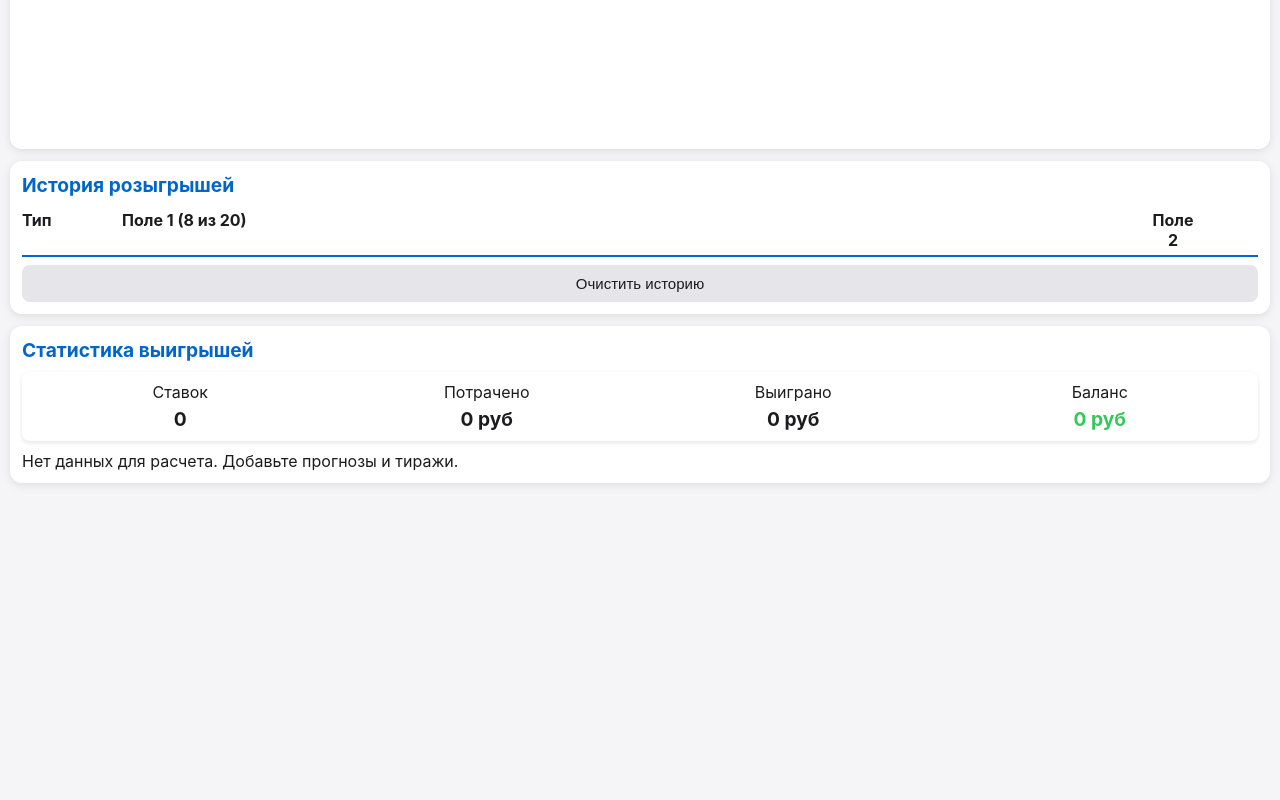
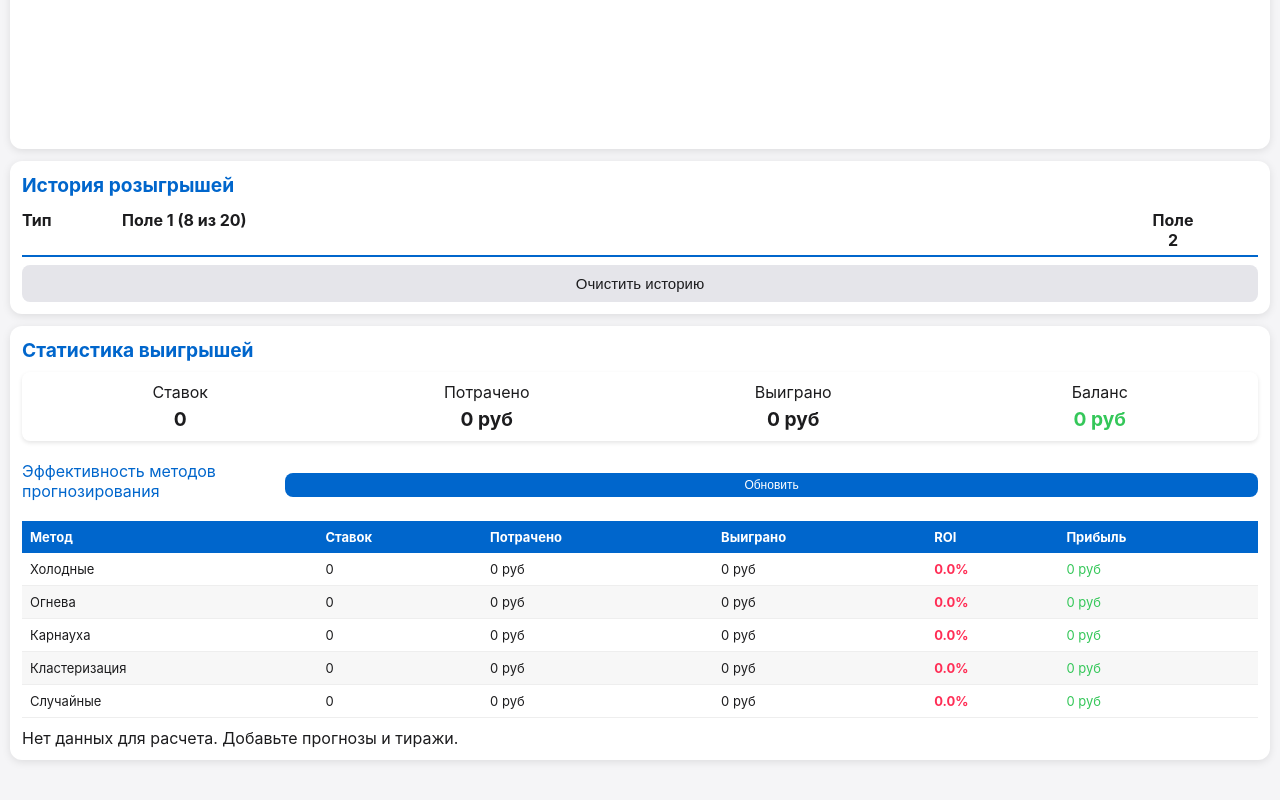
Before and after one commit to IgorEfimof/RDS5, a plain HTML site: page index.html in a window 1280 px wide. Shown: the part 1441-2241 px from the top of the page. Drawn offline with Linux system fonts and the light colour scheme.

Commit message:
Update index.html

```diff
--- a/index.html
+++ b/index.html
@@ -496,6 +496,49 @@
             border-radius: 10px;
             margin-left: 5px;
         }
+
+        /* Новые стили для статистики методов */
+        .method-stats {
+            margin-top: 20px;
+            width: 100%;
+            border-collapse: collapse;
+            font-size: 13px;
+        }
+        .method-stats th {
+            background: var(--primary-color);
+            color: white;
+            padding: 8px;
+            text-align: left;
+        }
+        .method-stats td {
+            padding: 8px;
+            border-bottom: 1px solid var(--history-border);
+        }
+        .method-stats tr:nth-child(even) {
+            background-color: rgba(0,0,0,0.03);
+        }
+        .dark-mode .method-stats tr:nth-child(even) {
+            background-color: rgba(255,255,255,0.05);
+        }
+        .roi-cell {
+            font-weight: bold;
+        }
+        .roi-positive {
+            color: var(--selected-color);
+        }
+        .roi-negative {
+            color: var(--secondary-color);
+        }
+        .stats-header {
+            display: flex;
+            justify-content: space-between;
+            align-items: center;
+            margin-top: 20px;
+        }
+        .stats-title {
+            color: var(--primary-color);
+            font-size: 1rem;
+        }
     </style>
 </head>
 <body>
@@ -593,6 +636,27 @@
                     <div id="balance" class="win-stat-value">0 руб</div>
                 </div>
             </div>
+
+            <div class="stats-header">
+                <div class="stats-title">Эффективность методов прогнозирования</div>
+                <button id="refreshStatsBtn" style="padding: 5px 10px; font-size: 12px;">Обновить</button>
+            </div>
+            <table class="method-stats" id="methodsStats">
+                <thead>
+                    <tr>
+                        <th>Метод</th>
+                        <th>Ставок</th>
+                        <th>Потрачено</th>
+                        <th>Выиграно</th>
+                        <th>ROI</th>
+                        <th>Прибыль</th>
+                    </tr>
+                </thead>
+                <tbody id="methodsStatsBody">
+                    <!-- Данные будут добавлены через JS -->
+                </tbody>
+            </table>
+
             <div id="winsDetails" class="wins-details"></div>
         </div>
     </div>
@@ -825,7 +889,7 @@
     // --- Добавление в историю ---
     document.getElementById('addHistoryBtn').onclick = () => {
         if(!inputValue) {
-            validationError.textContent = 'Введите числа в формате: номер_тиража|1,2,3,4,5,6,7,8|1';
+            validationError.textContent = 'Введите числа в формат: номер_тиража|1,2,3,4,5,6,7,8|1';
             validationError.style.display = 'block';
             return;
         }
@@ -1436,82 +1500,6 @@
         }, 100);
     }
 
-    // --- Расчет выигрышей ---
-    function updateWinsStats() {
-        const totalBets = history.filter(e => e.startsWith('Прогноз')).length;
-        const totalSpent = totalBets * 50;
-        let totalWon = 0;
-        let winsDetailsHTML = "";
-
-        // Рассчитываем выигрыши для каждого прогноза
-        for (let i = 0; i < history.length; i++) {
-            const entry = history[i];
-
-            // Работаем только с прогнозами
-            if (!entry.startsWith('Прогноз')) continue;
-
-            const [predType, predField1, predField2] = entry.split('|');
-            const userNums1 = predField1.split(',').map(Number);
-            const userNum2 = parseInt(predField2);
-
-            // Ищем следующий тираж после прогноза
-            let nextDraw = null;
-            for (let j = i + 1; j < history.length; j++) {
-                if (!history[j].startsWith('Прогноз')) {
-                    nextDraw = history[j];
-                    break;
-                }
-            }
-
-            if (!nextDraw) {
-                winsDetailsHTML += `<div class="win-item">
-                    <span>${predType}</span>
-                    <span>Статус: Ожидание тиража</span>
-                </div>`;
-                continue;
-            }
-
-            const [drawId, drawField1, drawField2] = nextDraw.split('|');
-            const drawNums1 = drawField1.split(',').map(Number);
-            const drawNum2 = parseInt(drawField2);
-
-            // Считаем совпадения в поле 1
-            let matches1 = 0;
-            for (const num of userNums1) {
-                if (drawNums1.includes(num)) matches1++;
-            }
-
-            // Совпадение в поле 2
-            const match2 = userNum2 === drawNum2 ? 1 : 0;
-
-            // Рассчитываем выигрыш
-            const win = calculateWin(matches1, match2);
-            const winAmount = typeof win === "number" ? win : 0;
-            totalWon += winAmount;
-
-            // Формируем детализацию
-            winsDetailsHTML += `<div class="win-item">
-                <span>${predType}</span>
-                <span>Тираж: ${drawField1} | ${drawNum2}</span>
-                <span>Совпадения: ${matches1}|${match2}</span>
-                <span>${typeof win === "string" ? win : win + " руб"}</span>
-            </div>`;
-        }
-
-        // Обновляем DOM
-        document.getElementById("totalBets").textContent = totalBets;
-        document.getElementById("totalSpent").textContent = `${totalSpent} руб`;
-        document.getElementById("totalWon").textContent = `${totalWon} руб`;
-
-        const balance = totalWon - totalSpent;
-        const balanceElem = document.getElementById("balance");
-        balanceElem.textContent = `${balance} руб`;
-        balanceElem.className = `win-stat-value ${balance >= 0 ? "profit-positive" : "profit-negative"}`;
-
-        document.getElementById("winsDetails").innerHTML = winsDetailsHTML ||
-            "<p>Нет данных для расчета. Добавьте прогнозы и тиражи.</p>";
-    }
-
     // Функция для расчета выигрыша по совпадениям
     function calculateWin(matches1, match2) {
         if (matches1 === 8 && match2 === 1) return "Суперприз";
@@ -1525,6 +1513,134 @@
         return 0;
     }
 
+    // Функция для получения полного названия метода по сокращению
+    function getMethodName(abbr) {
+        const names = {
+            'хо': 'Холодные',
+            'ог': 'Огнева',
+            'ка': 'Карнауха',
+            'кл': 'Кластеризация',
+            'сл': 'Случайные'
+        };
+        return names[abbr] || abbr;
+    }
+
+    // --- Обновленная статистика выигрышей с анализом методов ---
+    function updateWinsStats() {
+        const totalBets = history.filter(e => e.startsWith('Прогноз')).length;
+        const totalSpent = totalBets * 50;
+        let totalWon = 0;
+        let winsDetailsHTML = "";
+
+        // Сбор статистики по методам
+        const methodsStats = {
+            'хо': { bets: 0, spent: 0, won: 0, profit: 0 },
+            'ог': { bets: 0, spent: 0, won: 0, profit: 0 },
+            'ка': { bets: 0, spent: 0, won: 0, profit: 0 },
+            'кл': { bets: 0, spent: 0, won: 0, profit: 0 },
+            'сл': { bets: 0, spent: 0, won: 0, profit: 0 }
+        };
+
+        // Рассчитываем выигрыши для каждого прогноза
+        for (let i = 0; i < history.length; i++) {
+            const entry = history[i];
+
+            // Работаем только с прогнозами
+            if (!entry.startsWith('Прогноз')) continue;
+
+            const [predType, predField1, predField2] = entry.split('|');
+            const methodMatch = predType.match(/\((\w+)\)/);
+            const methodAbbr = methodMatch ? methodMatch[1] : '?';
+
+            // Проверяем, есть ли метод в нашей статистике
+            if (!methodsStats[methodAbbr]) continue;
+
+            const userNums1 = predField1.split(',').map(Number);
+            const userNum2 = parseInt(predField2);
+
+            // Увеличиваем счетчик ставок
+            methodsStats[methodAbbr].bets++;
+            methodsStats[methodAbbr].spent += 50;
+
+            // Ищем следующий тираж после прогноза
+            let nextDraw = null;
+            for (let j = i + 1; j < history.length; j++) {
+                if (!history[j].startsWith('Прогноз')) {
+                    nextDraw = history[j];
+                    break;
+                }
+            }
+
+            if (!nextDraw) continue;
+
+            const [drawId, drawField1, drawField2] = nextDraw.split('|');
+            const drawNums1 = drawField1.split(',').map(Number);
+            const drawNum2 = parseInt(drawField2);
+
+            // Считаем совпадения
+            let matches1 = 0;
+            for (const num of userNums1) {
+                if (drawNums1.includes(num)) matches1++;
+            }
+            const match2 = userNum2 === drawNum2 ? 1 : 0;
+
+            // Рассчитываем выигрыш
+            const win = calculateWin(matches1, match2);
+            const winAmount = typeof win === "number" ? win : 0;
+
+            // Обновляем общую статистику
+            totalWon += winAmount;
+
+            // Обновляем статистику метода
+            methodsStats[methodAbbr].won += winAmount;
+            methodsStats[methodAbbr].profit += (winAmount - 50);
+
+            // Формируем детализацию
+            winsDetailsHTML += `<div class="win-item">
+                <span>${predType}</span>
+                <span>Тираж: ${drawField1} | ${drawNum2}</span>
+                <span>Совпадения: ${matches1}|${match2}</span>
+                <span>${typeof win === "string" ? win : win + " руб"}</span>
+            </div>`;
+        }
+
+        // Обновляем DOM для общей статистики
+        document.getElementById("totalBets").textContent = totalBets;
+        document.getElementById("totalSpent").textContent = `${totalSpent} руб`;
+        document.getElementById("totalWon").textContent = `${totalWon} руб`;
+
+        const balance = totalWon - totalSpent;
+        const balanceElem = document.getElementById("balance");
+        balanceElem.textContent = `${balance} руб`;
+        balanceElem.className = `win-stat-value ${balance >= 0 ? "profit-positive" : "profit-negative"}`;
+
+        document.getElementById("winsDetails").innerHTML = winsDetailsHTML ||
+            "<p>Нет данных для расчета. Добавьте прогнозы и тиражи.</p>";
+
+        // Обновляем DOM для статистики методов
+        const methodsStatsBody = document.getElementById('methodsStatsBody');
+        methodsStatsBody.innerHTML = '';
+
+        for (const [method, data] of Object.entries(methodsStats)) {
+            const roi = data.spent > 0 ? ((data.won / data.spent) * 100) : 0;
+
+            const row = document.createElement('tr');
+            row.innerHTML = `
+                <td>${getMethodName(method)}</td>
+                <td>${data.bets}</td>
+                <td>${data.spent} руб</td>
+                <td>${data.won} руб</td>
+                <td class="roi-cell ${roi >= 100 ? 'roi-positive' : 'roi-negative'}">
+                    ${roi.toFixed(1)}%
+                </td>
+                <td class="${data.profit >= 0 ? 'profit-positive' : 'profit-negative'}">
+                    ${data.profit} руб
+                </td>
+            `;
+            methodsStatsBody.appendChild(row);
+        }
+    }
+
     // --- Инициализация при загрузке ---
     document.getElementById('genBtn').onclick = generateNumbers;
     updateStats();
@@ -1552,6 +1668,9 @@
             }, 300);
         }
     });
+
+    // Обработчик кнопки обновления статистики
+    document.getElementById('refreshStatsBtn').onclick = updateWinsStats;
 </script>
 </body>
 </html>
```
